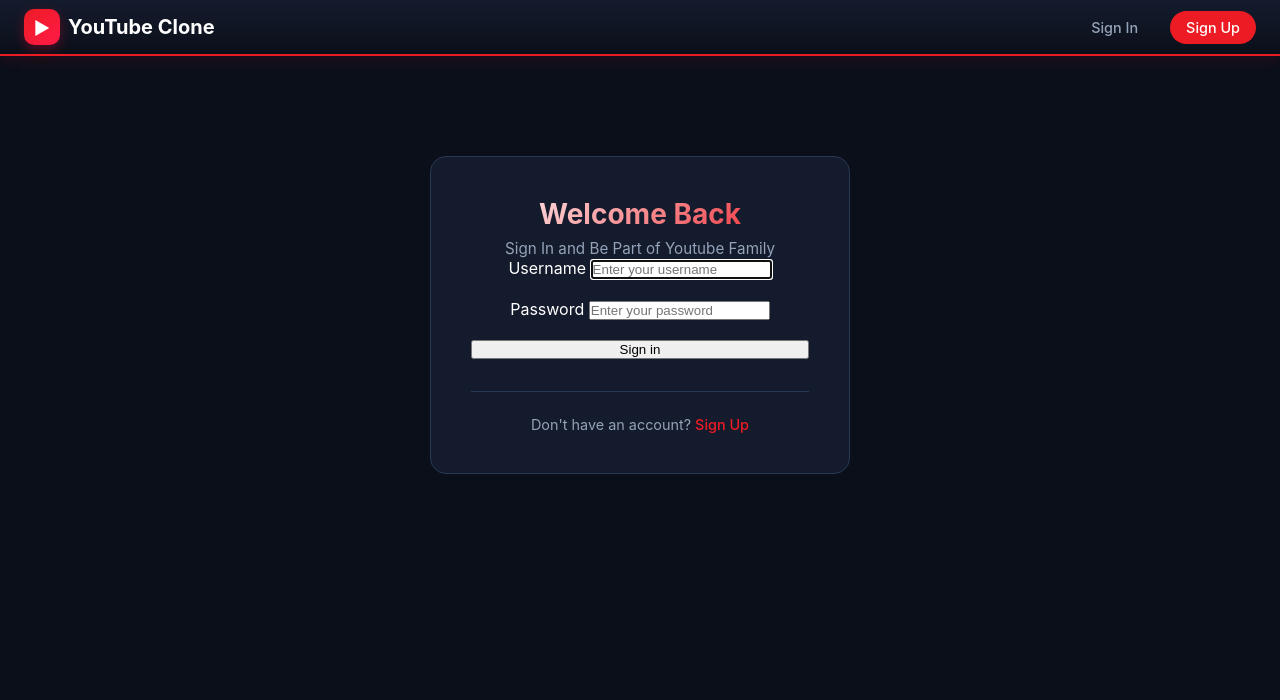
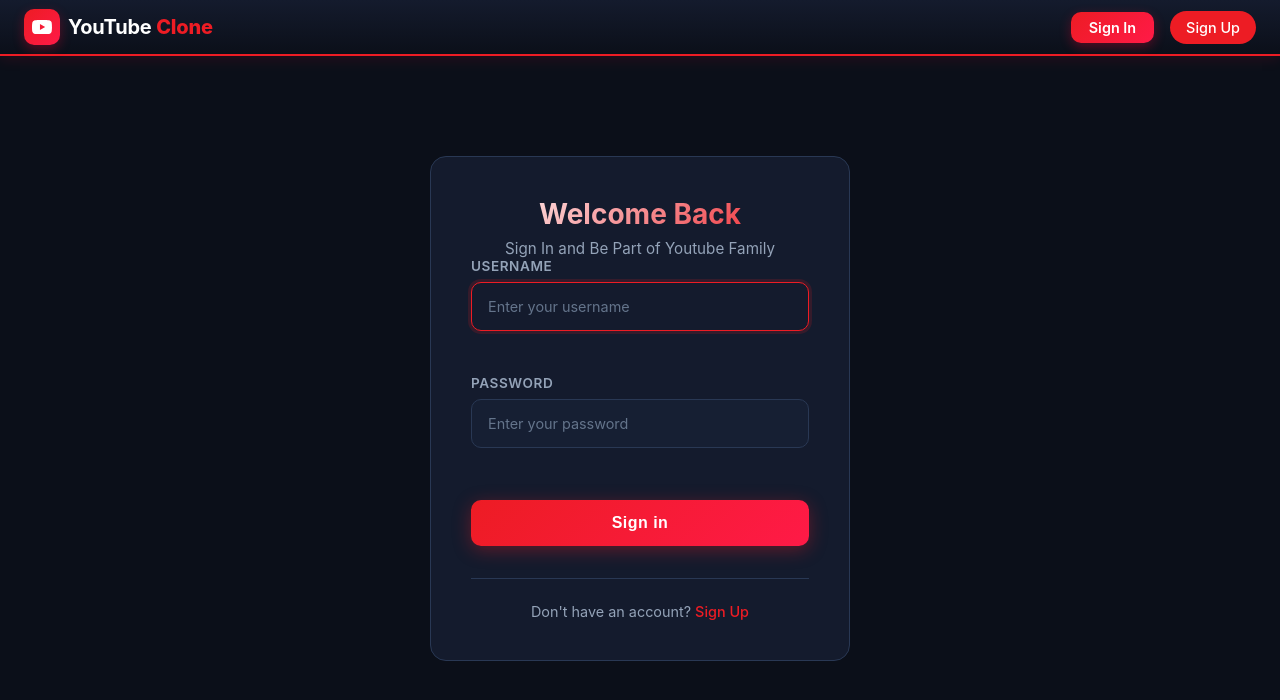
Before and after one commit to mostefai17/Youtube-clone, a Django app: a page that uses youtube/templates/base.html in a window 1280 px wide. Shown: the top 700 px of the page. Run offline with Django 5.2, Linux system fonts and the light colour scheme; some libraries are stand-ins or nearby versions.

Commit message:
Enhance authentication and profile features: update styles for buttons and forms, improve navbar links, and add user profile view with video listings.

```diff
--- a/youtube/accounts/templates/accounts/login.html
+++ b/youtube/accounts/templates/accounts/login.html
@@ -15,24 +15,24 @@
         <form  method="post" class="auth-form">
             {% csrf_token %}
 
-            {% if form.erros %}
+            {% if form.errors %}
                 <ul class="error-list">
                 {% for field in form %}
                     {% for error in field.errors %}
                         <li>{{ error }}</li>
                     {% endfor %}
                 {% endfor %}
-                {% for error in form.none_filed_errors %}
+                {% for error in form.non_field_errors %}
                     <li>{{ error }}</li>
                 {% endfor %}
                 </ul>
             {% endif %}
-            <div class="forn-group">
+            <div class="form-group">
                 <label for="id_username">Username</label>
                 <input type="text" name="username" id="id_username" class="form-input" placeholder="Enter your username" required autofocus>
             </div>
 
-            <div class="forn-group">
+            <div class="form-group">
                 <label for="id_password">Password</label>
                 <input type="password" name="password" id="id_password" class="form-input" placeholder="Enter your password" required>
             </div>
--- a/youtube/accounts/urls.py
+++ b/youtube/accounts/urls.py
@@ -7,5 +7,6 @@ app_name = 'youtube.accounts'
 urlpatterns = [
     path('register/', views.RegisterView.as_view(), name='register'),
     path('login/', auth_views.LoginView.as_view(template_name="accounts/login.html", redirect_authenticated_user=True, ), name='login'),
-    path('logout/', auth_views.LogoutView.as_view(template_name="accounts/logged_out.html",), name='logged_out')
+    path('logout/', auth_views.LogoutView.as_view(template_name="accounts/logged_out.html",), name='logged_out'),
+    path('profile/', views.profile_view, name='profile'),
 ]
--- a/youtube/static/youtube/css/auth.css
+++ b/youtube/static/youtube/css/auth.css
@@ -47,6 +47,37 @@
     display: flex;
     flex-direction: column;
     gap: 20px;
+    text-align: left;
+}
+
+/* .form-input styles are defined globally in forms.css */
+
+/* Auth submit button */
+.auth-form .btn-submit {
+    margin-top: 8px;
+    padding: 14px 28px;
+    font-size: 1rem;
+    font-weight: 700;
+    letter-spacing: 0.03em;
+    border-radius: var(--radius-md, 10px);
+    background: linear-gradient(135deg, var(--accent-red, #ed1c24) 0%, #ff1a47 100%);
+    color: #fff;
+    border: none;
+    width: 100%;
+    cursor: pointer;
+    box-shadow: 0 4px 18px rgba(237, 28, 36, 0.35);
+    transition: background 0.2s ease, transform 0.15s ease, box-shadow 0.2s ease;
+}
+
+.auth-form .btn-submit:hover {
+    background: linear-gradient(135deg, #c8151c 0%, #e60a37 100%);
+    transform: translateY(-2px);
+    box-shadow: 0 8px 24px rgba(237, 28, 36, 0.45);
+}
+
+.auth-form .btn-submit:active {
+    transform: translateY(0);
+    box-shadow: 0 2px 8px rgba(237, 28, 36, 0.3);
 }
 
 .auth-footer {
--- a/youtube/static/youtube/css/button.css
+++ b/youtube/static/youtube/css/button.css
@@ -1,6 +1,53 @@
 /**
  * Corporate Interactive Buttons
  */
+
+/* Sign In / Submit button - modern red YouTube style */
+.btn-submit {
+    background: linear-gradient(135deg, var(--accent-red, #ed1c24) 0%, #ff1a47 100%);
+    color: #ffffff;
+    font-weight: 700;
+    font-size: 1rem;
+    padding: 14px 28px;
+    border: none;
+    border-radius: var(--radius-md, 10px);
+    cursor: pointer;
+    width: 100%;
+    display: block;
+    letter-spacing: 0.03em;
+    transition: background 0.2s ease, transform 0.15s ease, box-shadow 0.2s ease;
+    box-shadow: 0 4px 18px rgba(237, 28, 36, 0.35);
+}
+
+.btn-submit:hover {
+    background: linear-gradient(135deg, #c8151c 0%, #e60a37 100%);
+    transform: translateY(-2px);
+    box-shadow: 0 8px 24px rgba(237, 28, 36, 0.45);
+}
+
+.btn-submit:active {
+    transform: translateY(0);
+    box-shadow: 0 2px 8px rgba(237, 28, 36, 0.3);
+}
+
+/* Navbar Sign In — same red filled style as Upload */
+.nav-link.btn-signin {
+    background: linear-gradient(135deg, var(--accent-red, #ed1c24) 0%, #ff1a47 100%);
+    border: none;
+    border-radius: var(--radius-md, 10px);
+    padding: 7px 18px;
+    font-weight: 600;
+    color: #fff !important;
+    box-shadow: 0 4px 12px rgba(255, 0, 51, 0.3);
+    transition: background 0.2s ease, transform 0.15s ease, box-shadow 0.2s ease;
+}
+
+.nav-link.btn-signin:hover {
+    background: linear-gradient(135deg, var(--accent-red-hover, #c8151c) 0%, #e60a37 100%);
+    color: #fff !important;
+    box-shadow: 0 6px 18px rgba(255, 0, 51, 0.4);
+    transform: translateY(-2px);
+}
 /* Apply this to your primary upload action button */
 .btn-upload-primary {
     background: var(--accent-brand, #ed1c24) !important;
--- a/youtube/static/youtube/css/forms.css
+++ b/youtube/static/youtube/css/forms.css
@@ -30,9 +30,42 @@
 
 .form-group label {
     color: var(--text-secondary);
+    font-size: 0.85rem;
+    font-weight: 600;
+    letter-spacing: 0.04em;
+    text-transform: uppercase;
+}
+
+/* Modern styled inputs — used across upload, auth, and other forms */
+.form-input {
+    background: var(--bg-input, #0d1526);
+    border: 1.5px solid var(--border-color, #293854);
+    border-radius: var(--radius-md, 10px);
+    padding: 14px 16px;
+    color: var(--text-primary, #ffffff);
+    font-size: 0.95rem;
+    width: 100%;
+    box-sizing: border-box;
+    transition: border-color 0.2s ease, box-shadow 0.2s ease, background 0.2s ease;
+    outline: none;
+    font-family: inherit;
+}
+
+.form-input:focus {
+    border-color: var(--accent-red, #ed1c24);
+    box-shadow: 0 0 0 3px rgba(237, 28, 36, 0.15);
+    background: var(--bg-secondary, #111827);
+}
+
+.form-input::placeholder {
+    color: var(--text-muted, #4a5568);
     font-size: 0.9rem;
-    font-weight: 600;
-    letter-spacing: 0.01em;
+}
+
+textarea.form-input {
+    min-height: 120px;
+    resize: vertical;
+    line-height: 1.6;
 }
 
 /* Form Fields Context styling */
--- a/youtube/static/youtube/css/navbar.css
+++ b/youtube/static/youtube/css/navbar.css
@@ -109,9 +109,40 @@
     font-size: inherit;
 }
 
+.brand-text {
+    font-weight: 700;
+    font-size: 1.25rem;
+    letter-spacing: -0.01em;
+}
+
+.brand-clone {
+    color: var(--accent-red, #ed1c24);
+    font-weight: 800;
+}
+
+.navbar-brand:hover .brand-icon {
+    transform: scale(1.1);
+    box-shadow: 0 6px 18px rgba(255, 0, 51, 0.45);
+}
+
+.navbar-brand:hover .brand-clone {
+    text-shadow: 0 0 12px rgba(237, 28, 36, 0.6);
+}
+
 .nav-username {
     color: var(--text-secondary);
     font-weight: 500;
     font-size: 0.9rem;
     padding: 8px 12px;
 }
+
+.nav-username-link {
+    text-decoration: none;
+    border-radius: var(--radius-full);
+    transition: color 0.2s ease, background 0.2s ease;
+}
+
+.nav-username-link:hover {
+    color: var(--text-primary);
+    background: var(--bg-tertiary);
+}
--- a/youtube/templates/base.html
+++ b/youtube/templates/base.html
@@ -20,13 +20,17 @@
 <body>
     <nav class="navbar">
         <a href="/" class="navbar-brand">
-            <span class="brand-icon">▶</span>
-            YouTube Clone
+            <span class="brand-icon">
+                <svg width="20" height="20" viewBox="0 0 24 24" fill="white" xmlns="http://www.w3.org/2000/svg">
+                    <path d="M23.498 6.186a3.016 3.016 0 0 0-2.122-2.136C19.505 3.545 12 3.545 12 3.545s-7.505 0-9.377.505A3.017 3.017 0 0 0 .502 6.186C0 8.07 0 12 0 12s0 3.93.502 5.814a3.016 3.016 0 0 0 2.122 2.136c1.871.505 9.376.505 9.376.505s7.505 0 9.377-.505a3.015 3.015 0 0 0 2.122-2.136C24 15.93 24 12 24 12s0-3.93-.502-5.814zM9.545 15.568V8.432L15.818 12l-6.273 3.568z"/>
+                </svg>
+            </span>
+            <span class="brand-text">YouTube <span class="brand-clone">Clone</span></span>
         </a>
         <ul class="navbar-nav">
             {% if user.is_authenticated %}
                 <li><a href="{% url 'videos:video_upload' %}" class="nav-link btn-upload">Upload</a></li>
-                <li><span class="nav-username">{{ user.username }}</span></li>
+                <li><a href="{% url 'youtube.accounts:profile' %}" class="nav-username nav-username-link">{{ user.username }}</a></li>
                 <li>
                     <form method="post" action="{% url 'youtube.accounts:logged_out' %}" class="logout-form">
                         {% csrf_token %}
@@ -34,7 +38,7 @@
                     </form>
                 </li>
             {% else %}
-                <li><a href="{% url 'youtube.accounts:login' %}" class="nav-link">Sign In</a></li>
+                <li><a href="{% url 'youtube.accounts:login' %}" class="nav-link btn-signin">Sign In</a></li>
                 <li><a href="{% url 'youtube.accounts:register' %}" class="nav-link btn-primary">Sign Up</a></li>
             {% endif %}
         </ul>
```
Also changed, not shown: youtube/accounts/templates/accounts/profile.html (added, +143 -0 lines), youtube/accounts/views.py (+7 -0 lines), youtube/static/youtube/css/upload.css (+31 -8 lines), youtube/videos/templates/videos/upload.html (+9 -6 lines), db.sqlite3.
